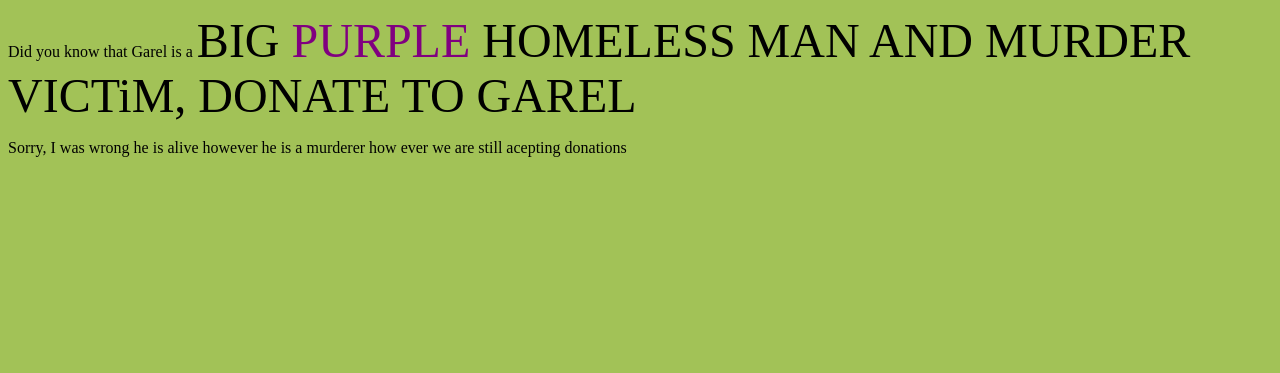
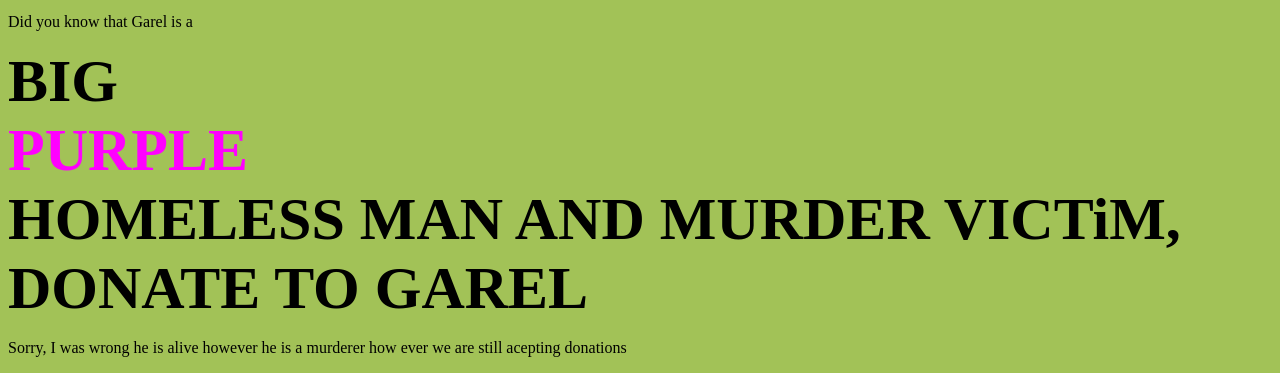
Before and after one commit to steel58/Garel, a plain HTML site: page index.html in a window 1280 px wide. Shown: the part 575-948 px from the top of the page. Before the commit the page ends 800 px from the top, so only its background shows below. Drawn offline with Linux system fonts and the light colour scheme.

Commit message:
Update index.html

```diff
--- a/index.html
+++ b/index.html
@@ -13,8 +13,11 @@
       border-color: #cd6090;
       background-color: cd0000;
   }
-    h3 {
-        display: inline;
+    .big-font {
+        font-size: 60px;
+        }
+        .purple {
+            color: #ff00ff;
         }
     </style>
 
@@ -40,9 +43,9 @@ size="5">L</font></h1>
 <br>
 <br>
 <p>Did you know that Garel is a
-<font size="50px">BIG <font color="Purple">
- PURPLE </font> HOMELESS MAN AND MURDER VICTiM, DONATE TO GAREL
-                                         </font></p>
+<div class="big-font"><strong>BIG<div class="purple">
+    PURPLE </div> HOMELESS MAN AND MURDER VICTiM, DONATE TO GAREL</strong>
+    </div></p>
 <p>Sorry, I was wrong he is alive however he is a murderer how ever we are still acepting donations</p>
 
 </body>
```
